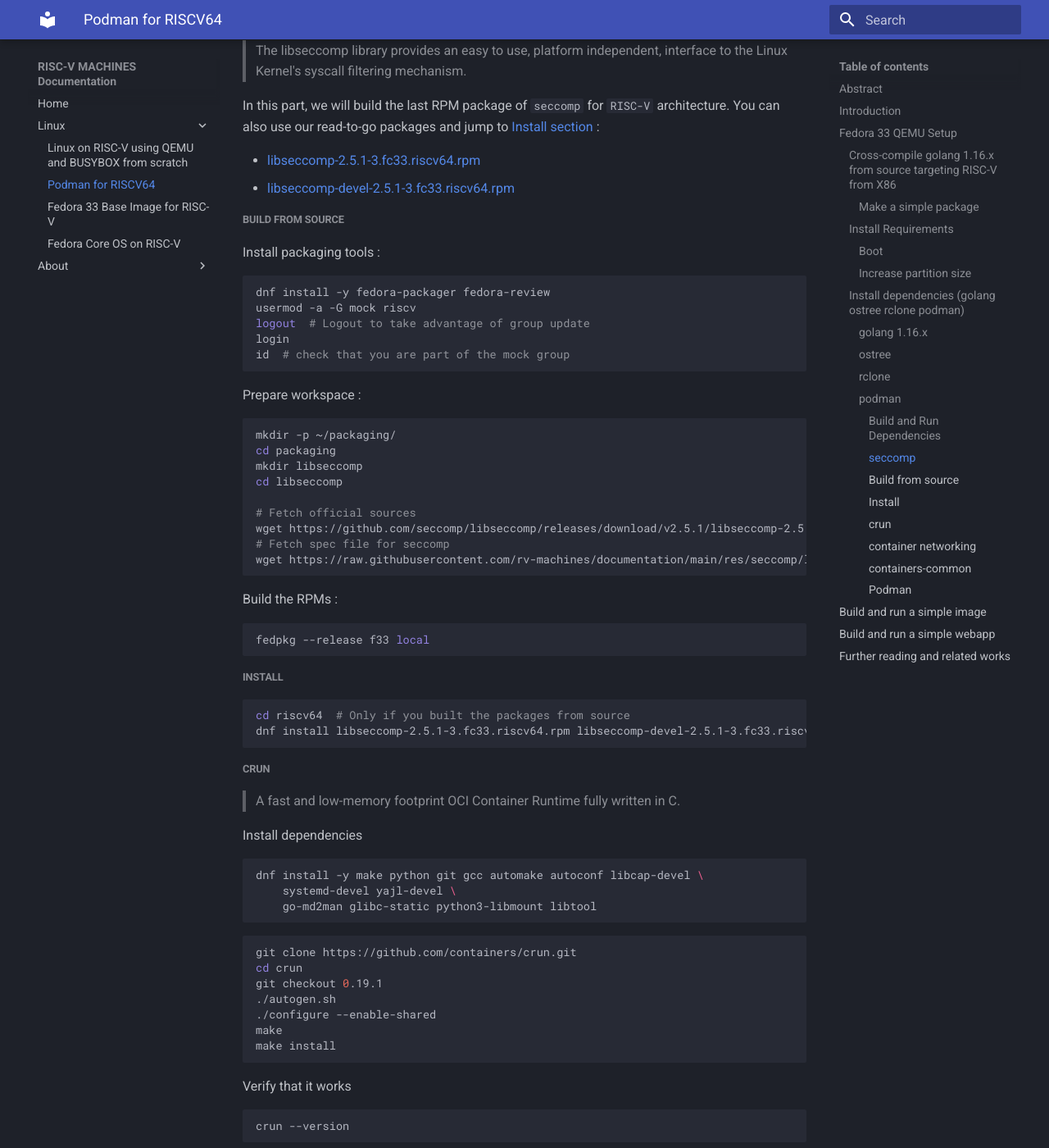
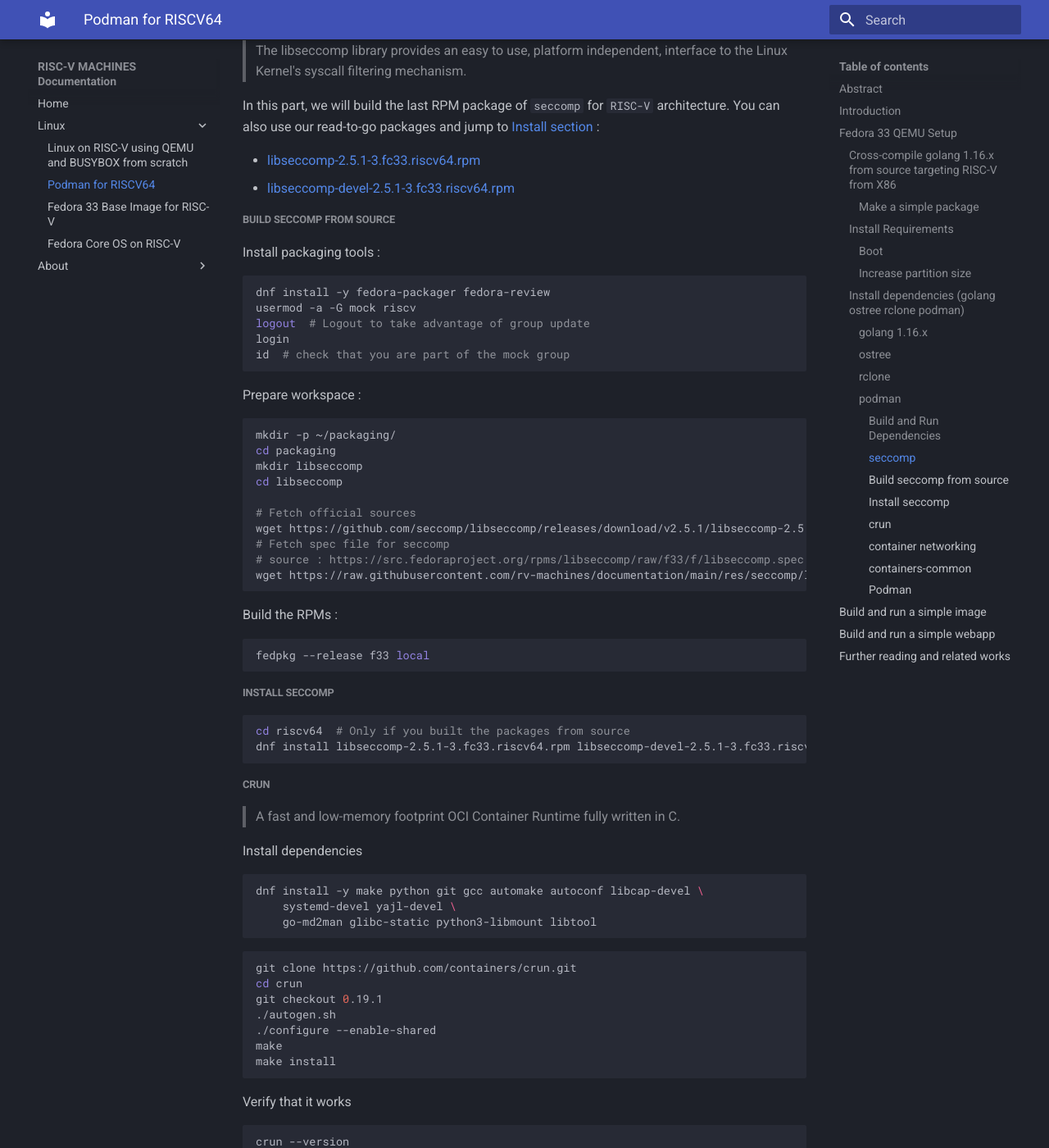
Before and after one commit to rv-machines/documentation, an MkDocs documentation site: the page built from docs/linux/podman.md, in a window 1280 px wide and 1400 px high, scrolled down 7813 px. Shown: the whole window at 82% size. Built offline with MkDocs 1.6.1 and Material for MkDocs 9.7.7, drawn with Linux system fonts in a browser that asks for light colours.

Commit message:
podman seccomp structure update

````diff
--- a/docs/linux/podman.md
+++ b/docs/linux/podman.md
@@ -404,12 +404,12 @@
 
 > The libseccomp library provides an easy to use, platform independent, interface to the Linux Kernel's syscall filtering mechanism.
 
-In this part, we will build the last RPM package of `seccomp` for `RISC-V` architecture. You can also use our read-to-go packages and jump to [Install section](#) :
+In this part, we will build the last RPM package of `seccomp` for `RISC-V` architecture. You can also use our read-to-go packages and jump to [Install section](#install-seccomp) :
 
 * [libseccomp-2.5.1-3.fc33.riscv64.rpm](https://raw.githubusercontent.com/rv-machines/documentation/main/res/seccomp/rpms/libseccomp-2.5.1-3.fc33.riscv64.rpm)
 * [libseccomp-devel-2.5.1-3.fc33.riscv64.rpm](https://raw.githubusercontent.com/rv-machines/documentation/main/res/seccomp/rpms/libseccomp-devel-2.5.1-3.fc33.riscv64.rpm)
 
-##### Build from source
+##### Build seccomp from source
 
 Install packaging tools :
 
@@ -432,6 +432,7 @@
 # Fetch official sources
 wget https://github.com/seccomp/libseccomp/releases/download/v2.5.1/libseccomp-2.5.1.tar.gz
 # Fetch spec file for seccomp
+# source : https://src.fedoraproject.org/rpms/libseccomp/raw/f33/f/libseccomp.spec
 wget https://raw.githubusercontent.com/rv-machines/documentation/main/res/seccomp/libseccomp.spec
 ```
 
@@ -441,7 +442,7 @@
 fedpkg --release f33 local
 ```
 
-##### Install
+##### Install seccomp
 
 ``` bash
 cd riscv64  # Only if you built the packages from source
````
